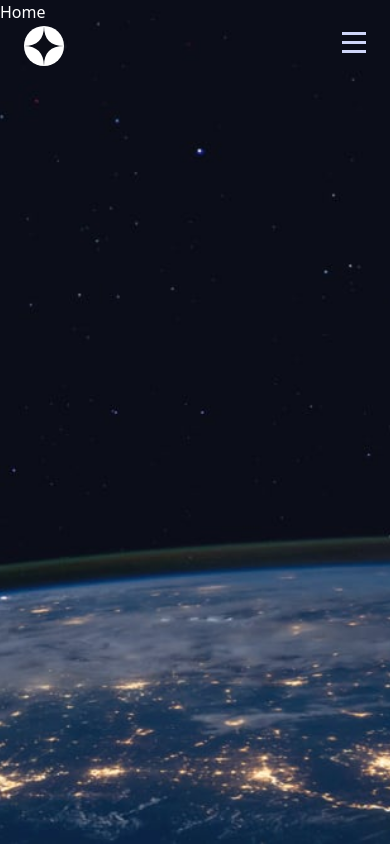
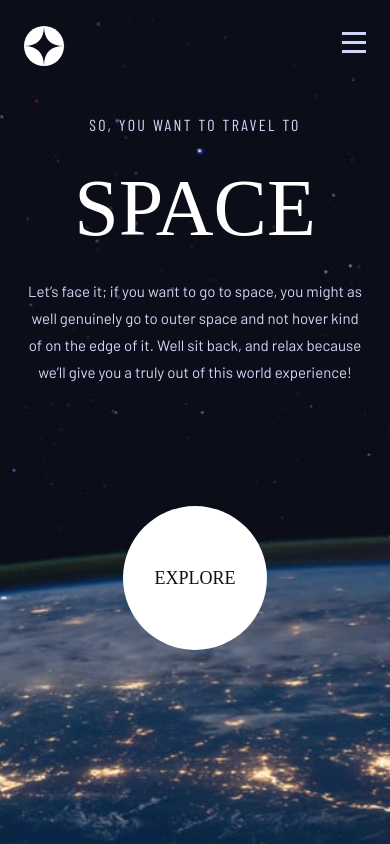
Before and after one commit to xyzeez/space-tourism-website, a React (Vite) app: page / in a window 390 px wide. Built offline with nearby package versions, Linux system fonts and the light colour scheme; a web font is replaced by a local one.

Commit message:
🎨 ui(app): finished styling for responsiveness

```diff
--- a/src/pages/Home.jsx
+++ b/src/pages/Home.jsx
@@ -1,5 +1,25 @@
+import Button from '../components/Button';
+
 const Home = () => {
-  return <main className="bg-home">Home</main>;
+  return (
+    <main className="flex flex-col xl:flex-row items-center md:gap-y-[66px] bg-home p-6 pt-28 md:px-10 md:pt-56 md:pb-32 xl:px-[165px] xl:pt-[360px]">
+      <div className="body text-center xl:text-left text-blue w-full">
+        <h1 className="uppercase mb-6">
+          <span className="heading-xs">So, you want to travel to</span>
+          <span className="block heading-xl text-white mt-6">Space</span>
+        </h1>
+        <p className="max-w-[58ch] xl:max-w-[53ch] mx-auto xl:mx-0">
+          Let’s face it; if you want to go to space, you might as well genuinely
+          go to outer space and not hover kind of on the edge of it. Well sit
+          back, and relax because we’ll give you a truly out of this world
+          experience!
+        </p>
+      </div>
+      <div className="grid place-content-center xl:place-content-end w-full h-96 md:w-[512px] md:h-fit xl:w-[540px]">
+        <Button>Explore</Button>
+      </div>
+    </main>
+  );
 };
 
 export default Home;
```
